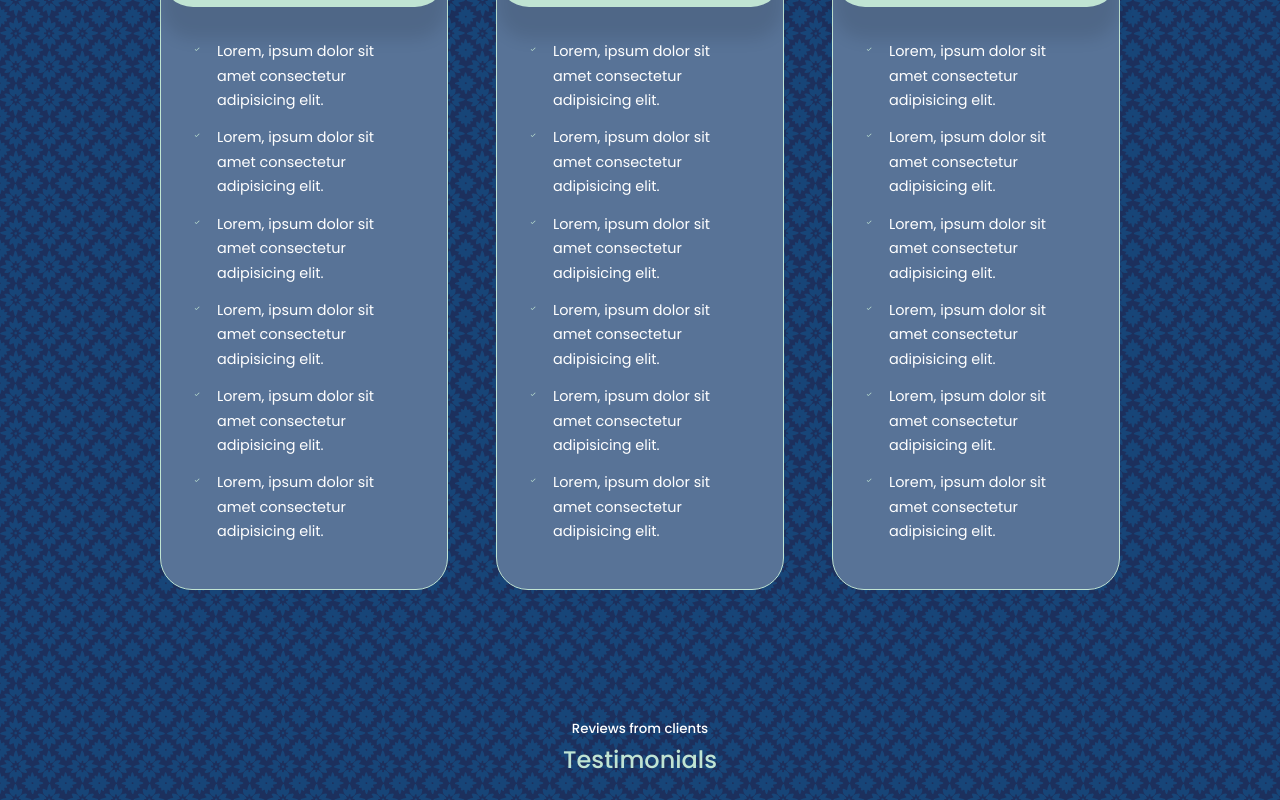
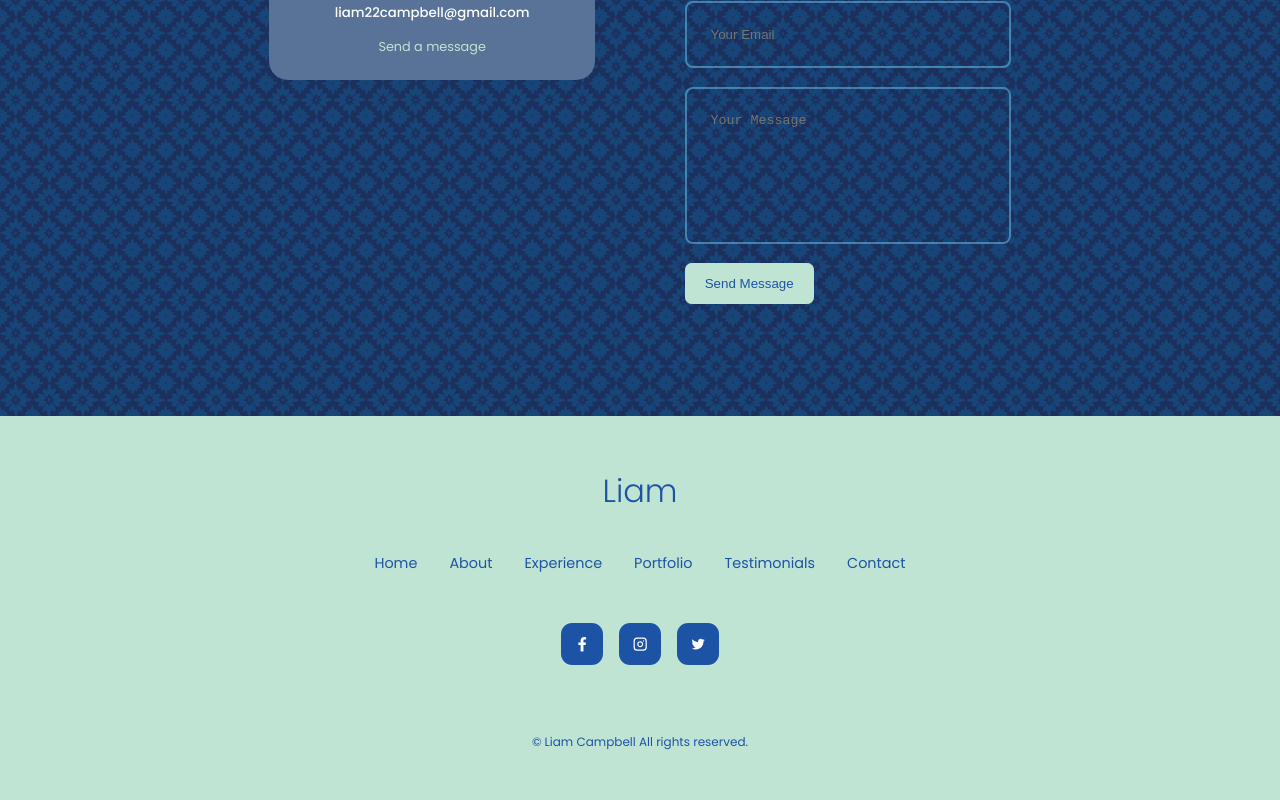
Before and after one commit to lcmpbll/react-portfolio, a React (Create React App) app: page / in a window 1280 px wide. Shown: the part 3600-4400 px from the top of the page. Built offline with nearby package versions, Linux system fonts and the light colour scheme.

Commit message:
Comment out unused elements

```diff
--- a/src/App.jsx
+++ b/src/App.jsx
@@ -3,9 +3,9 @@ import Header from './components/header/Header';
 import Nav from './components/Nav/Nav';
 import About from './components/about/About';
 import Experience from './components/experience/Experience';
-import Services from './components/services/Services';
+// import Services from './components/services/Services';
 import Portfolio from './components/portfolio/Portfolio';
-import Testimonials from './components/testimonials/Testimonials';
+// import Testimonials from './components/testimonials/Testimonials';
 import Contact from './components/contact/Contact';
 import Footer from './components/footer/Footer';
 
@@ -18,8 +18,8 @@ const App = () => {
       <About/>
       <Experience/>
       <Portfolio/>
-      <Services/>
-      <Testimonials/>
+      {/* <Services/> */}
+      {/* <Testimonials/> */}
       <Contact/>
       <Footer/>
     </React.Fragment>
```
